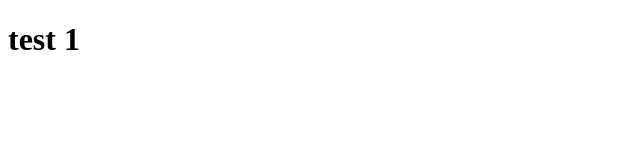
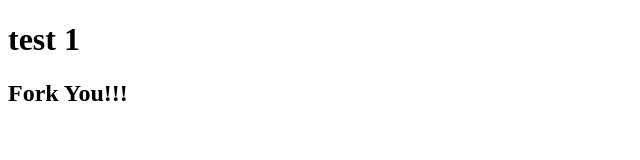
Before and after one commit to Romzom/test, a plain HTML site: page index.html in a window 1280 px wide. Shown: the whole page, without its empty margins (0-640 px from the left). Drawn offline with Linux system fonts and the light colour scheme.

Commit message:
added new h2

```diff
--- a/index.html
+++ b/index.html
@@ -4,9 +4,7 @@
   <title> test Git </title>
 </head>
 <body>
-
-
-<h1>test 1</h1>
-
+  <h1>test 1</h1>
+  <h2>Fork You!!!</h2>
 </body>
 </html>
```
